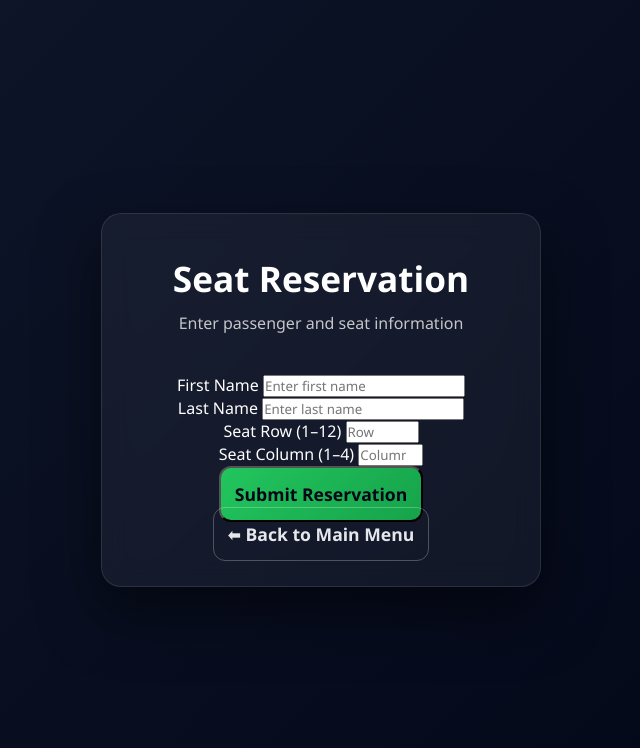
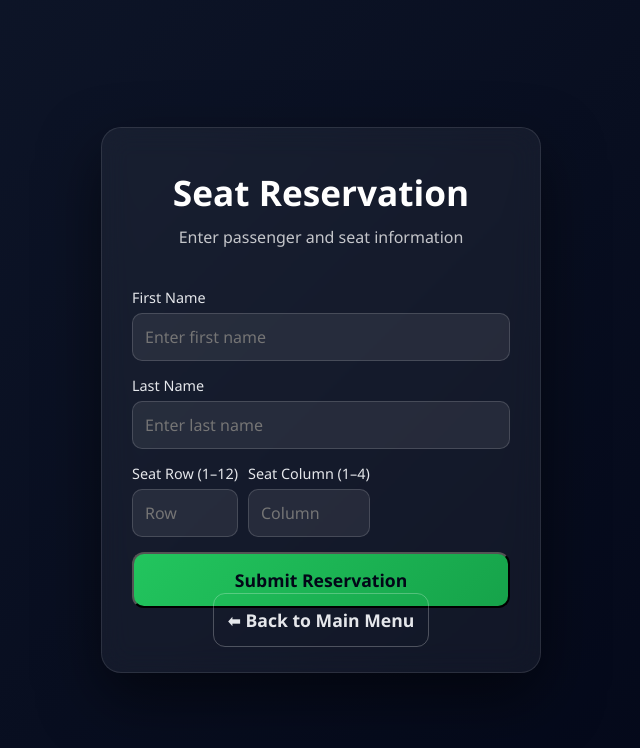
Before and after one commit to aheg7b/IT-4320-Final, a Flask app: page /reserve in a window 1280 px wide. Shown: the top 748 px of the page, without its empty margins (319-959 px from the left). Run offline with Flask 3, Linux system fonts and the light colour scheme.

Commit message:
added in css to make the form pretty

```diff
--- a/app/static/css/style.css
+++ b/app/static/css/style.css
@@ -69,3 +69,36 @@
         padding: 30px 20px;
     }
 }
+.reservation-form {
+    margin-top: 20px;
+    display: flex;
+    flex-direction: column;
+    gap: 15px;
+}
+.form-group {
+    display: flex;
+    flex-direction: column;
+    text-align: left;
+}
+.form-group label {
+    font-size: 0.9rem;
+    margin-bottom: 6px;
+    color: #e5e7eb;
+}
+.form-group input {
+    background: rgba(255, 255, 255, 0.08);
+    border: 1px solid rgba(255, 255, 255, 0.15);
+    border-radius: 10px;
+    padding: 12px;
+    color: white;
+    font-size: 1rem;
+    outline: none;
+}
+.form-group input:focus {
+    border-color: #22c55e;
+    box-shadow: 0 0 0 2px rgba(34, 197, 94, 0.2);
+}
+.form-row {
+    display: flex;
+    gap: 10px;
+}
```
